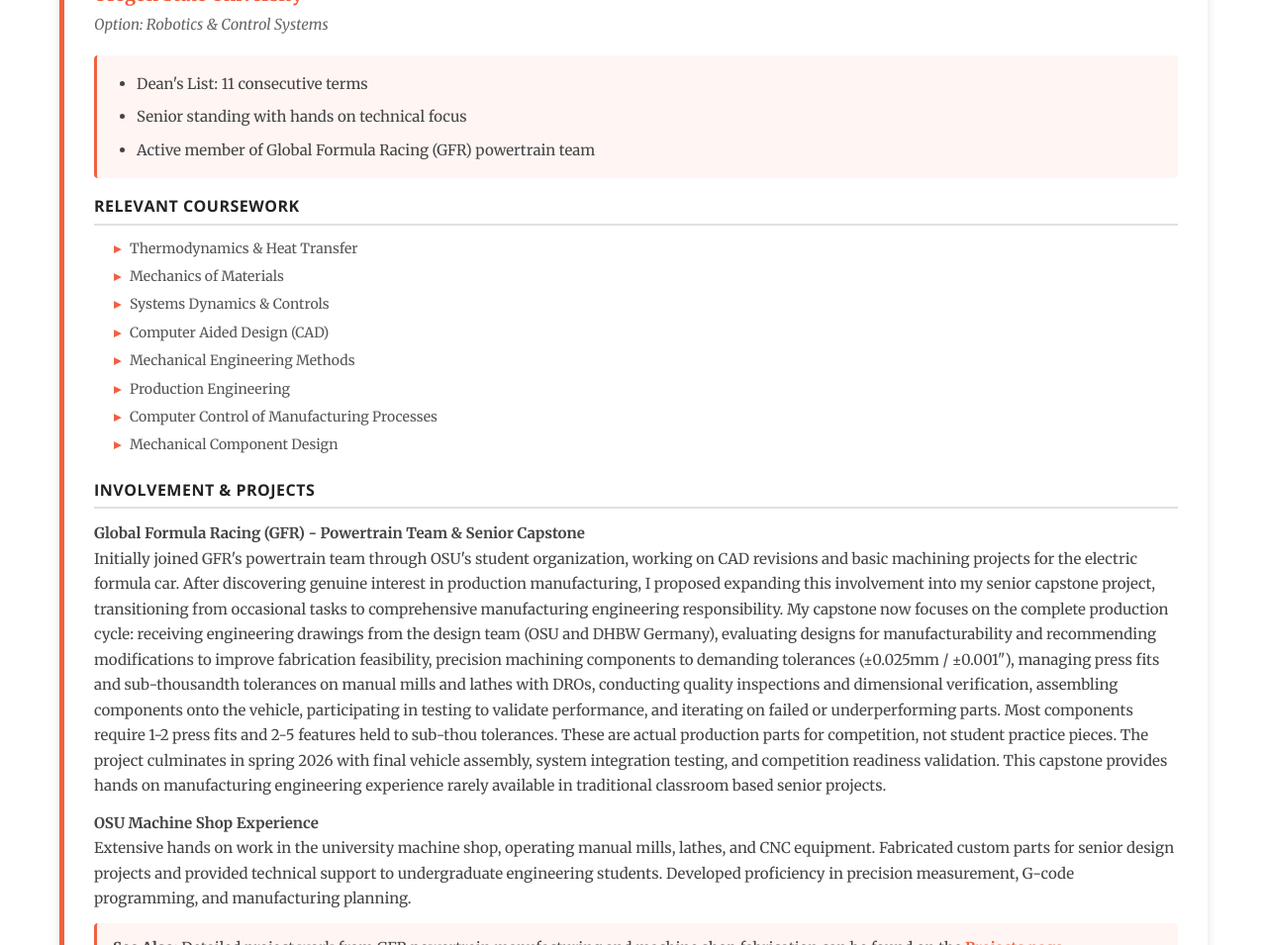
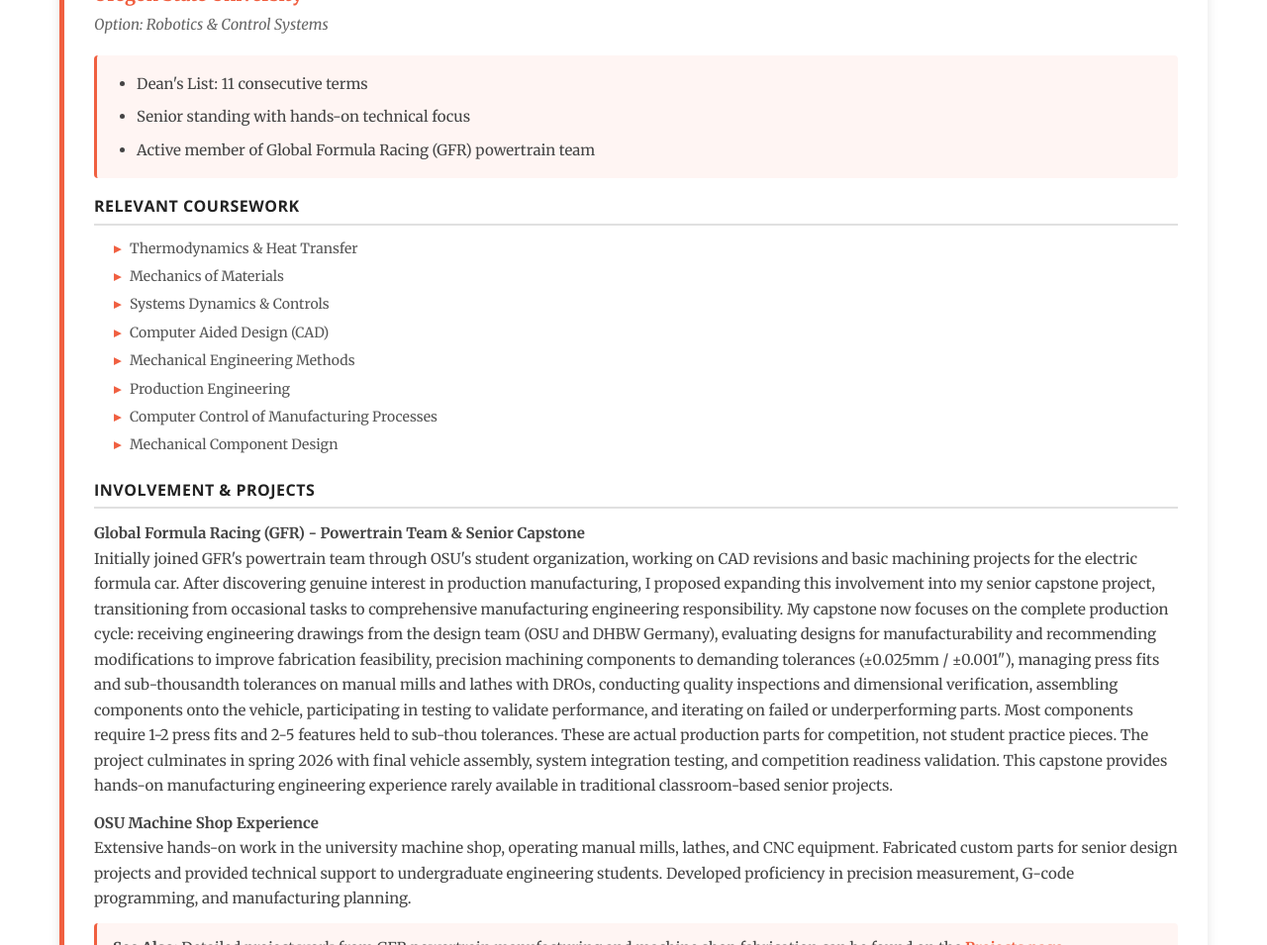
Before and after one commit to perryismyname/perryismyname.github.io, a Jekyll site: the page built from education/index.html, in a window 1280 px wide and 1400 px high, scrolled down 553 px. Shown: the part 152-1107 px from the top of the window at 99% size. Built offline with Jekyll 4.4.1, drawn with Linux system fonts in a browser that asks for light colours; some of the changed text lies outside the part shown.

Commit message:
Update index.html
grammar check

```diff
--- a/education/index.html
+++ b/education/index.html
@@ -10,10 +10,10 @@
 
  {% capture osu_involvement %}
 <p><strong>Global Formula Racing (GFR) - Powertrain Team & Senior Capstone</strong><br>
-Initially joined GFR's powertrain team through OSU's student organization, working on CAD revisions and basic machining projects for the electric formula car. After discovering genuine interest in production manufacturing, I proposed expanding this involvement into my senior capstone project, transitioning from occasional tasks to comprehensive manufacturing engineering responsibility. My capstone now focuses on the complete production cycle: receiving engineering drawings from the design team (OSU and DHBW Germany), evaluating designs for manufacturability and recommending modifications to improve fabrication feasibility, precision machining components to demanding tolerances (±0.025mm / ±0.001"), managing press fits and sub-thousandth tolerances on manual mills and lathes with DROs, conducting quality inspections and dimensional verification, assembling components onto the vehicle, participating in testing to validate performance, and iterating on failed or underperforming parts. Most components require 1-2 press fits and 2-5 features held to sub-thou tolerances. These are actual production parts for competition, not student practice pieces. The project culminates in spring 2026 with final vehicle assembly, system integration testing, and competition readiness validation. This capstone provides hands on manufacturing engineering experience rarely available in traditional classroom based senior projects.</p>
+Initially joined GFR's powertrain team through OSU's student organization, working on CAD revisions and basic machining projects for the electric formula car. After discovering genuine interest in production manufacturing, I proposed expanding this involvement into my senior capstone project, transitioning from occasional tasks to comprehensive manufacturing engineering responsibility. My capstone now focuses on the complete production cycle: receiving engineering drawings from the design team (OSU and DHBW Germany), evaluating designs for manufacturability and recommending modifications to improve fabrication feasibility, precision machining components to demanding tolerances (±0.025mm / ±0.001"), managing press fits and sub-thousandth tolerances on manual mills and lathes with DROs, conducting quality inspections and dimensional verification, assembling components onto the vehicle, participating in testing to validate performance, and iterating on failed or underperforming parts. Most components require 1-2 press fits and 2-5 features held to sub-thou tolerances. These are actual production parts for competition, not student practice pieces. The project culminates in spring 2026 with final vehicle assembly, system integration testing, and competition readiness validation. This capstone provides hands-on manufacturing engineering experience rarely available in traditional classroom-based senior projects.</p>
 
 <p><strong>OSU Machine Shop Experience</strong><br>
-Extensive hands on work in the university machine shop, operating manual mills, lathes, and CNC equipment. Fabricated custom parts for senior design projects and provided technical support to undergraduate engineering students. Developed proficiency in precision measurement, G-code programming, and manufacturing planning.</p>
+Extensive hands-on work in the university machine shop, operating manual mills, lathes, and CNC equipment. Fabricated custom parts for senior design projects and provided technical support to undergraduate engineering students. Developed proficiency in precision measurement, G-code programming, and manufacturing planning.</p>
 
 <p class='cross-reference'>
 <strong>See Also:</strong> Detailed project work from GFR powertrain manufacturing and machine shop fabrication can be found on the <a href='/projects'>Projects page</a>.
@@ -25,12 +25,12 @@
 
 {% capture osu_detail %}
 <h4>Why Robotics & Control Systems?</h4>
-<p>The Robotics & Control Systems option combines mechanical design with electrical systems integration, automation, and intelligent control. This is exactly the skillset needed for modern manufacturing and mechatronics applications. This specialization aligns with my hands on experience in avionics, CNC programming, and embedded systems development.</p>
+<p>The Robotics & Control Systems option combines mechanical design with electrical systems integration, automation, and intelligent control. This is exactly the skillset needed for modern manufacturing and mechatronics applications. This specialization aligns with my hands-on experience in avionics, CNC programming, and embedded systems development.</p>
 
 <h4>Academic Philosophy</h4>
 <p>Maintaining a 3.86 GPA while balancing military service, professional athletics (Disney on Ice), and technical club involvement required disciplined time management and genuine passion for engineering. I approach coursework not as boxes to check, but as foundations for practical application. Theoretical concepts become meaningful when applied to real projects, whether troubleshooting F-15 avionics, programming CNC mills, or designing battery cooling systems for formula racing.</p>
 
-<h4>Hands On Learning</h4>
+<h4>Hands-On Learning</h4>
 <p>The most valuable education happens outside the classroom. Machine shop work taught me how designs translate to manufacturability. Formula racing showed me how theoretical thermodynamics governs real cooling system performance. Military avionics work demonstrated how electrical theory becomes troubleshooting practice. Each experience reinforces classroom learning and reveals gaps to address through further study.</p>
 
 <h4>Transfer Student Journey</h4>
@@ -46,7 +46,7 @@
     graduation="Expected June 2026"
     highlights="<ul>
       <li>Dean's List: 11 consecutive terms</li>
-      <li>Senior standing with hands on technical focus</li>
+      <li>Senior standing with hands-on technical focus</li>
       <li>Active member of Global Formula Racing (GFR) powertrain team</li>
     </ul>"
     coursework="<ul>
@@ -98,13 +98,13 @@
 <p>Air Force avionics technical training is an intensive, accelerated program equivalent to associate level technical coursework, condensed into approximately six months of instruction. The curriculum covers electrical theory, digital systems, RF communications, radar principles, and systematic troubleshooting methodology, all applied specifically to operational military aircraft systems. Graduates earn the 2A3X4 AFSC (Tactical Aircraft Maintenance - Avionics) and are qualified to work on mission critical flight systems.</p>
 
 <h4>Academic Rigor & Recognition</h4>
-<p>Being recognized as AETC Top Graduate required maintaining the highest academic performance across all written examinations, practical assessments, and hands on evaluations throughout the program. This achievement reflects not only technical aptitude but also the ability to learn complex systems quickly under high pressure conditions. The training pace demands immediate absorption and application of material. There's no time for passive learning.</p>
+<p>Being recognized as AETC Top Graduate required maintaining the highest academic performance across all written examinations, practical assessments, and hands-on evaluations throughout the program. This achievement reflects not only technical aptitude but also the ability to learn complex systems quickly under high pressure conditions. The training pace demands immediate absorption and application of material. There's no time for passive learning.</p>
 
 <h4>Leadership Development</h4>
-<p>Serving as Black Rope Squadron Lead meant managing the drill and ceremonies program for over 100 airmen while simultaneously completing demanding technical coursework. This dual responsibility required exceptional time management, delegation skills, and the ability to maintain standards under competing pressures. Coordinating daily formations, scheduling duty rotations, and ensuring squadron wide military bearing standards taught me operational leadership distinct from academic achievement alone.</p>
+<p>Serving as Black Rope Squadron Lead meant managing the drill and ceremonies program for over 100 airmen while simultaneously completing demanding technical coursework. This dual responsibility required exceptional time management, delegation skills, and the ability to maintain standards under competing pressures. Coordinating daily formations, scheduling duty rotations, and ensuring squadron-wide military bearing standards taught me operational leadership distinct from academic achievement alone.</p>
 
 <h4>Practical Application</h4>
-<p>Unlike traditional classroom education, Air Force technical training emphasizes immediate practical application. Every theoretical concept (Ohm's Law, signal propagation, circuit analysis) was immediately applied to actual aircraft systems during hands on work sessions. This approach develops troubleshooting intuition and reinforces the connection between theory and real world problem solving. Learning to work with live electrical systems, high voltage equipment, and safety critical components instilled disciplined work habits and attention to detail that directly transfer to precision engineering work.</p>
+<p>Unlike traditional classroom education, Air Force technical training emphasizes immediate practical application. Every theoretical concept (Ohm's Law, signal propagation, circuit analysis) was immediately applied to actual aircraft systems during hands-on work sessions. This approach develops troubleshooting intuition and reinforces the connection between theory and real world problem solving. Learning to work with live electrical systems, high voltage equipment, and safety critical components instilled disciplined work habits and attention to detail that directly transfer to precision engineering work.</p>
 
 <h4>Cross-Disciplinary Foundation</h4>
 <p>This training bridges electrical and mechanical engineering domains, providing perspective on electromechanical integration that complements my mechanical engineering education. Understanding how sensors interface with control systems, how environmental factors affect electrical performance, and how human factors influence system design informs better engineering decisions across disciplines.</p>
@@ -171,6 +171,6 @@
 
   <div class="secondary-content">
     <h3>AP Scholar with Honor</h3>
-    <p style="margin: 0; color: #666; font-size: 15px;">Awarded for achieving an average score of 3.25 or higher across all Advanced Placement exams, with scores of 3 or higher on four or more exams. Demonstrates early commitment to rigorous academic challenge and college level coursework.</p>
+    <p style="margin: 0; color: #666; font-size: 15px;">Awarded for achieving an average score of 3.25 or higher across all Advanced Placement exams, with scores of 3 or higher on four or more exams. Demonstrates early commitment to rigorous academic challenge and college-level coursework.</p>
   </div>
 </div>
```
